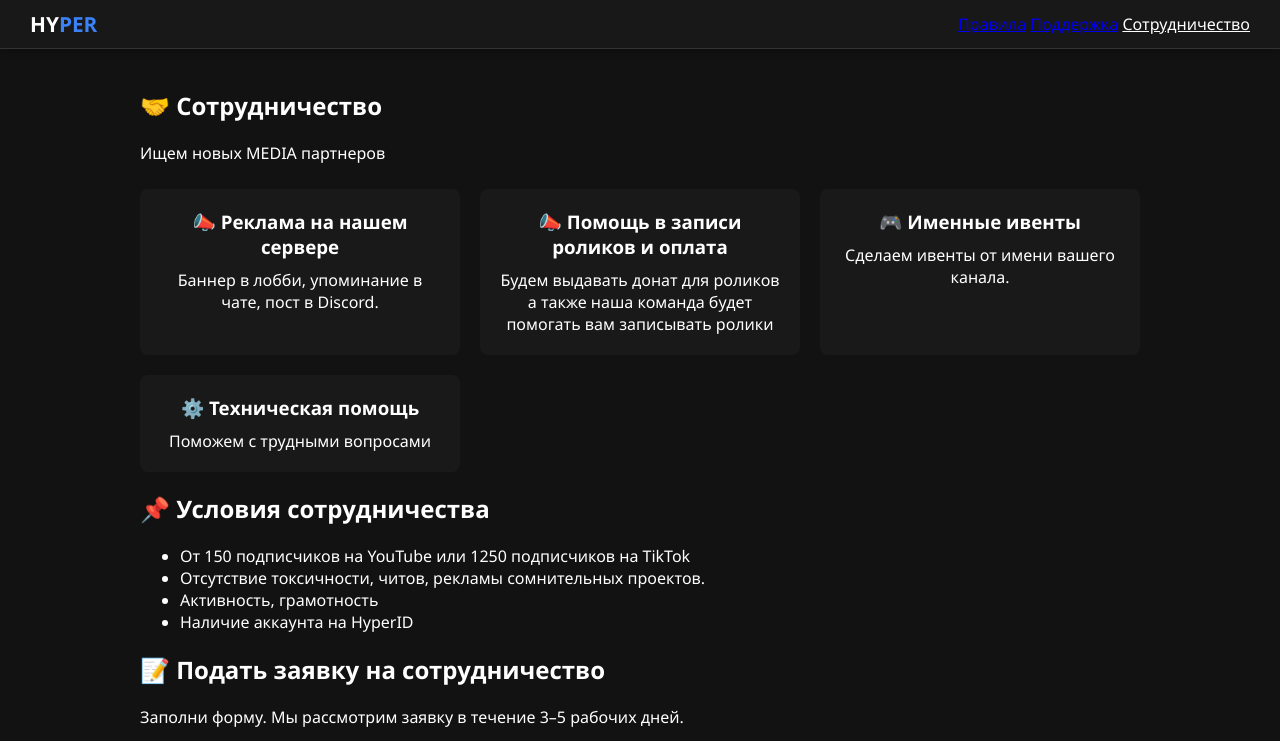
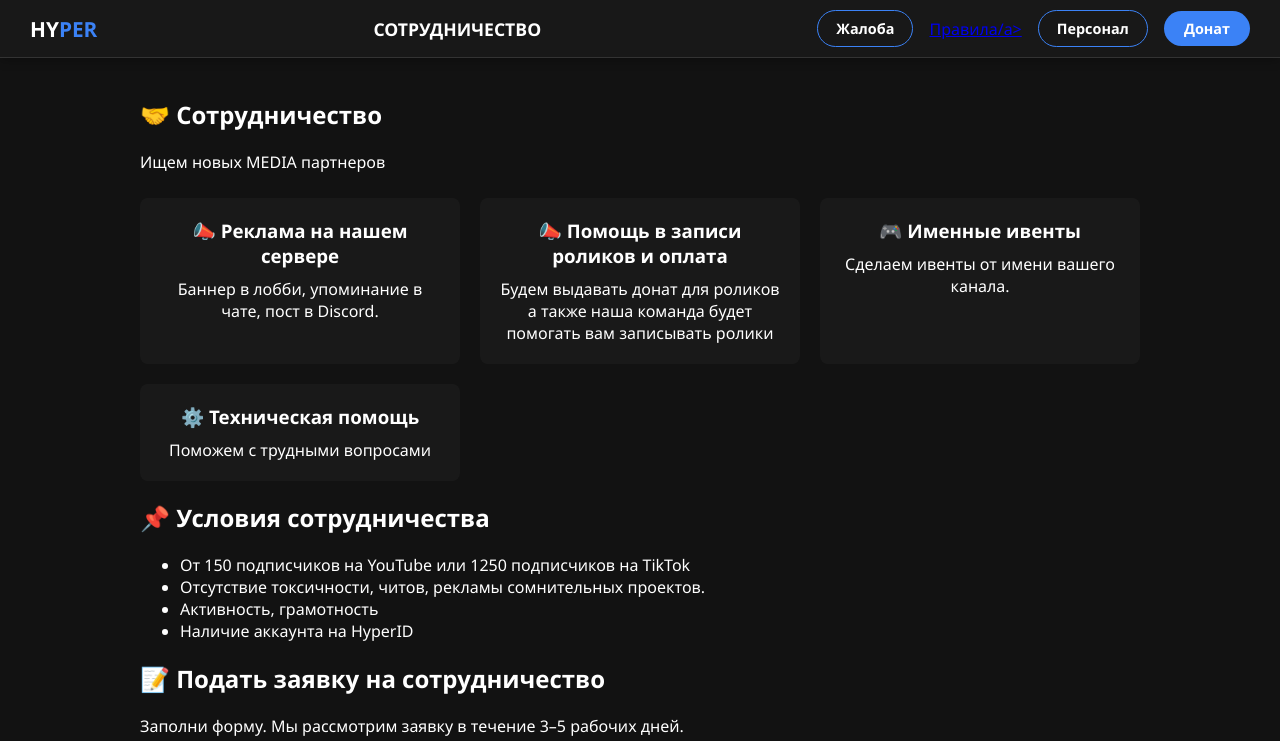
Before and after one commit to mc-hyper/cooperation, a plain HTML site: page index.html in a window 1280 px wide. Shown: the top 741 px of the page. Drawn offline with Linux system fonts and the light colour scheme.

Commit message:
Update index.html

```diff
--- a/index.html
+++ b/index.html
@@ -5,15 +5,15 @@
   <title>Сотрудничество | HYPER</title>
   <link rel="stylesheet" href="style.css">
 
-</head>
-<body>
   <header class="top-navbar">
     <div class="logo">HY<span>PER</span></div>
-    <nav class="nav-links">
-      <a href="rules.html">Правила</a>
-      <a href="support.html">Поддержка</a>
-      <a href="cooperation.html" style="color:var(--accent)">Сотрудничество</a>
-    </nav>
+    <div class="nav-center">Сотрудничество</div>
+    <div class="nav-right">
+      <a href="https://mc-hyper.github.io/complaints/" class="btn-nav">Жалоба</a>
+      <a href="https://mc-hyper.github.io/rules/">Правила/a>
+      <a href="https://mc-hyper.github.io/admins/" class="btn-nav">Персонал</a>
+      <a href="https://hyper-donate.easydonate.ru" class="btn-donate">Донат</a>
+    </div>
   </header>
 
   <div class="container">
```
